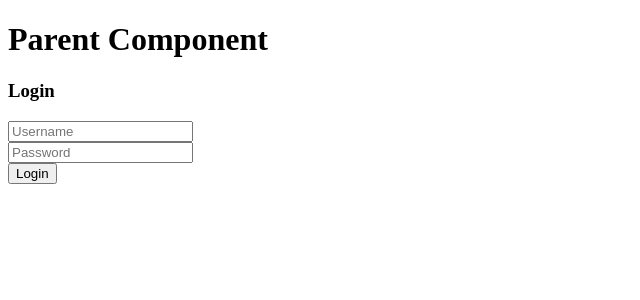
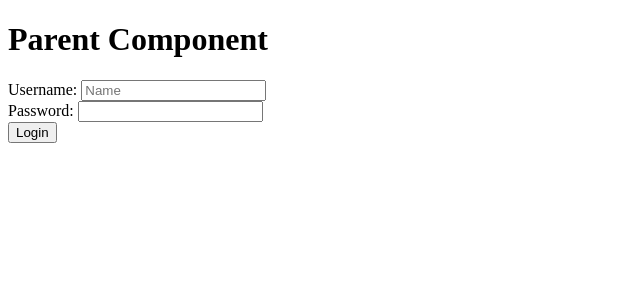
Before and after one commit to acciojob/lift-state-up-5-Fatimaq07, a React app: page / in a window 1280 px wide. Shown: the top 300 px of the page, without its empty margins (0-640 px from the left). Built offline with nearby package versions, Linux system fonts and the light colour scheme.

Commit message:
Update Login.js

```diff
--- a/src/components/Login.js
+++ b/src/components/Login.js
@@ -1,37 +1,40 @@
 import React, { useState } from "react";
 
-const LoginForm = ({ isLoggedIn, setIsLoggedIn }) => {
+function Login({ onLogin }) {
   const [username, setUsername] = useState("");
   const [password, setPassword] = useState("");
 
   const handleSubmit = (e) => {
     e.preventDefault();
-    // You can add validation here if needed
-    setIsLoggedIn(true);
+    if (username && password) {
+      onLogin(); // Update parent state
+    } else {
+      alert("Please enter username and password");
+    }
   };
 
   return (
     <form onSubmit={handleSubmit}>
-      <h3>Login</h3>
+      <div>
+        <label>Username: </label>
         <input
           type="text"
-        placeholder="Username"
           value={username}
           onChange={(e) => setUsername(e.target.value)}
-        required
+          placeholder="Name"
         />
-      <br />
+      </div>
+      <div>
+        <label>Password: </label>
         <input
           type="password"
-        placeholder="Password"
           value={password}
           onChange={(e) => setPassword(e.target.value)}
-        required
         />
-      <br />
+      </div>
       <button type="submit">Login</button>
     </form>
   );
-};
+}
 
-export default LoginForm;
+export default Login;
```
Lines whose indentation alone changed are shown as unchanged.
